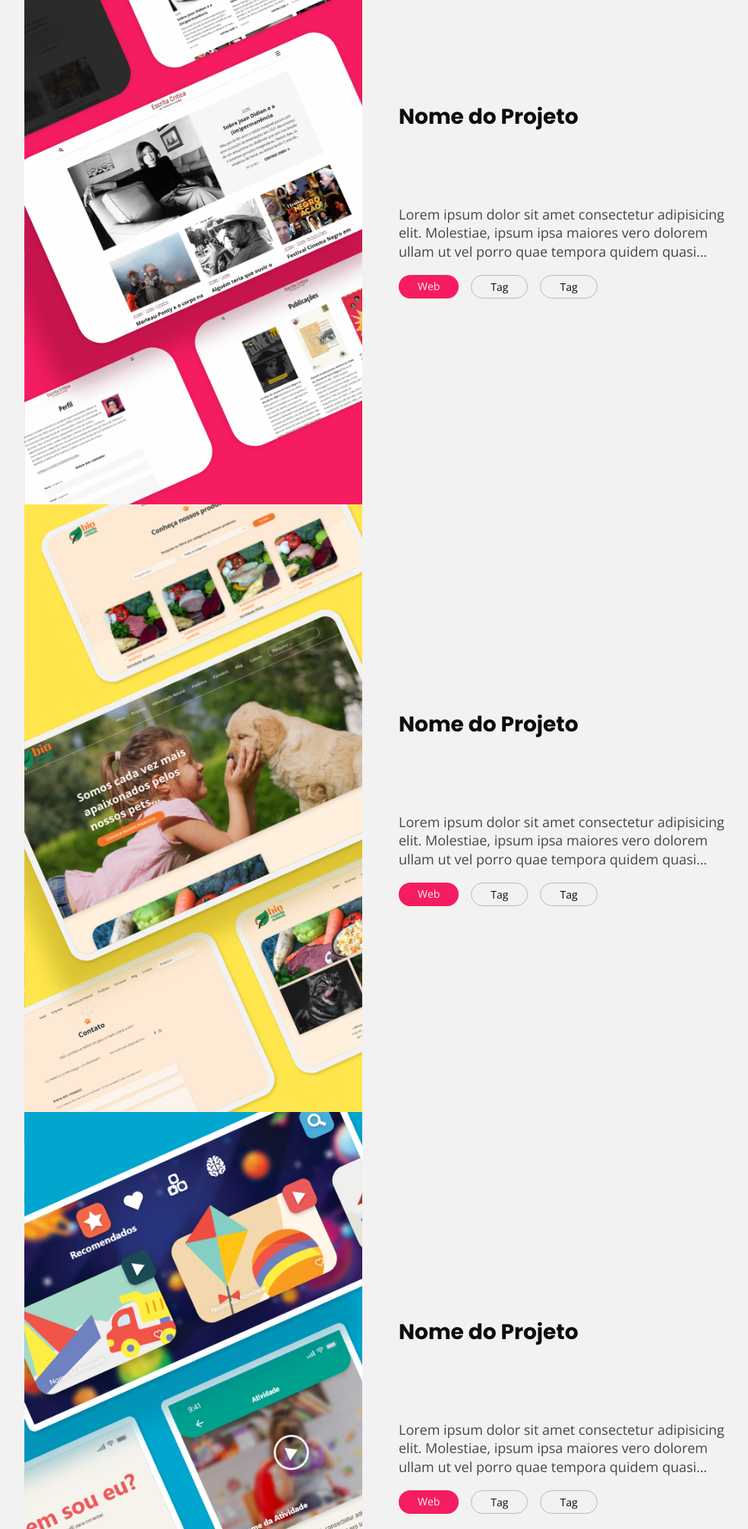
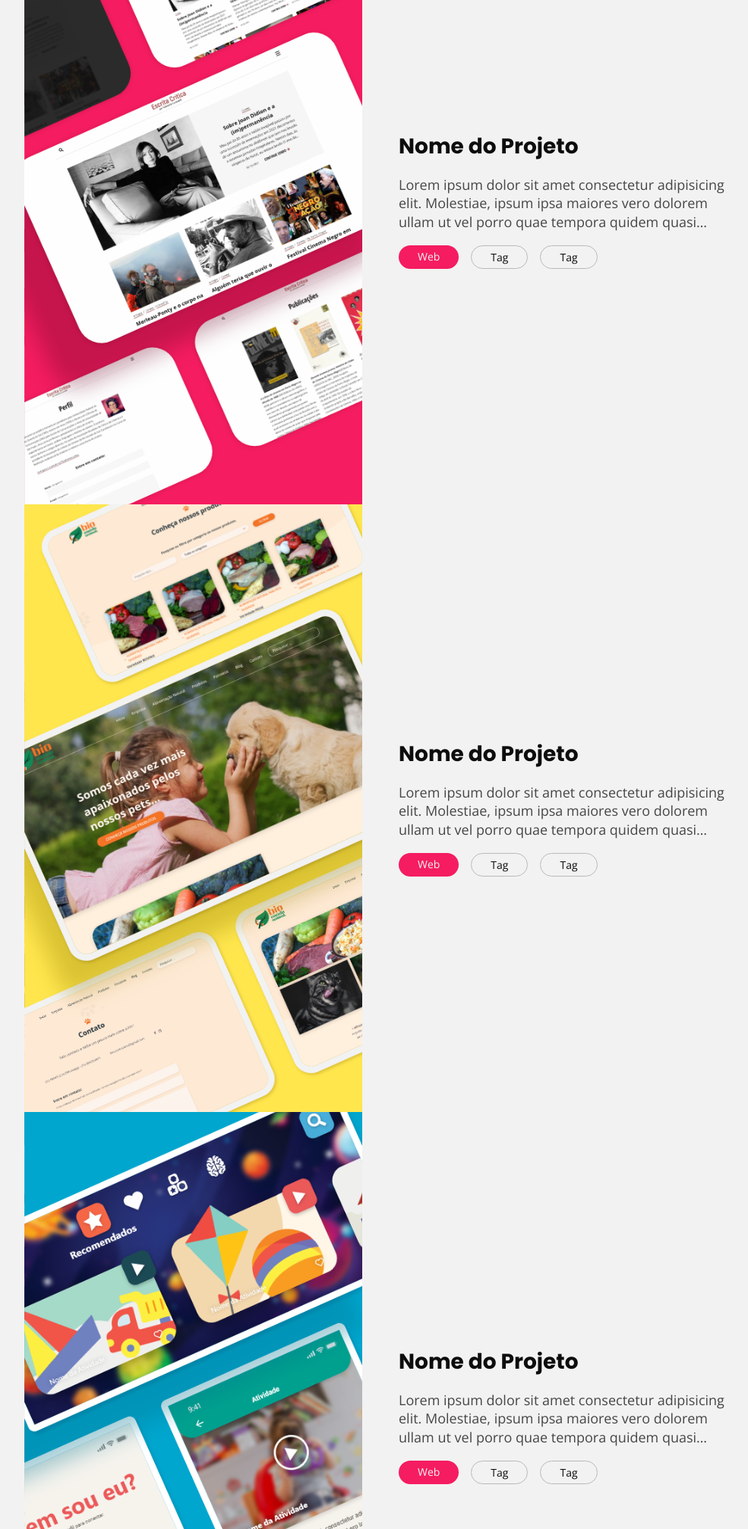
Before and after one commit to FelipeLunardelli/FelipeLunardelli.github.io, a plain HTML site: page index.html in a window 1280 px wide. Shown: the part 1280-3293 px from the top of the page at 76% size, without its empty margins (139-1124 px from the left). Drawn offline with nearby package versions, Linux system fonts and the light colour scheme.

Commit message:
H3 > H4 (Título Projeto)

```diff
--- a/css/style.scss
+++ b/css/style.scss
@@ -1058,7 +1058,7 @@ footer {
 
                 &--grupo {
                     &:hover {
-                        h3 {
+                        h4 {
                             color: $variacao-escuro;
                         }
 
--- a/index.html
+++ b/index.html
@@ -193,7 +193,7 @@
                     <div class="textos">
                         <div class="infos">
                             <a href="" class="infos--grupo target">
-                                <h3 class="h4">Nome do Projeto</h3>
+                                <h4>Nome do Projeto</h4>
                                 <p class="p2">Lorem ipsum dolor sit amet consectetur adipisicing elit. Molestiae, ipsum ipsa maiores vero dolorem ullam ut vel porro quae tempora quidem quasi eligendi fugit corporis fuga. Ut quas quibusdam repudiandae!</p>
                             </a>
                             <div class="projetos--card--conteudo--tags">
@@ -204,7 +204,7 @@
                         </div>
                         <div class="infos">
                             <a href="" class="infos--grupo target">
-                                <h3 class="h4">Nome do Projeto</h3>
+                                <h4>Nome do Projeto</h4>
                                 <p class="p2">Lorem ipsum dolor sit amet consectetur adipisicing elit. Molestiae, ipsum ipsa maiores vero dolorem ullam ut vel porro quae tempora quidem quasi eligendi fugit corporis fuga. Ut quas quibusdam repudiandae!</p>
                             </a>
                             <div class="projetos--card--conteudo--tags">
@@ -215,7 +215,7 @@
                         </div>
                         <div class="infos">
                             <a href="" class="infos--grupo target">
-                                <h3 class="h4">Nome do Projeto</h3>
+                                <h4>Nome do Projeto</h4>
                                 <p class="p2">Lorem ipsum dolor sit amet consectetur adipisicing elit. Molestiae, ipsum ipsa maiores vero dolorem ullam ut vel porro quae tempora quidem quasi eligendi fugit corporis fuga. Ut quas quibusdam repudiandae!</p>
                             </a>
                             <div class="projetos--card--conteudo--tags">
```
Also changed, not shown: css/style.css, css/style.min.css.
